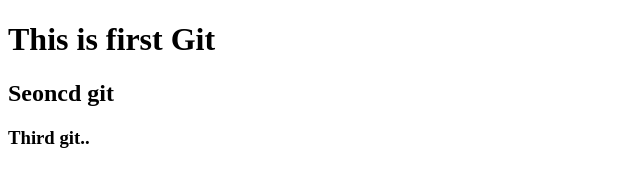
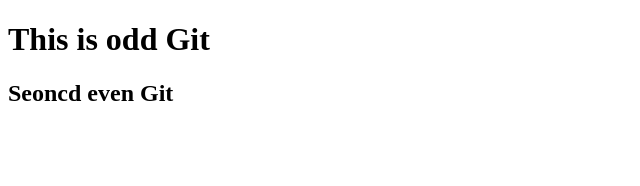
Before and after one commit to yakir1992/newGitTest, a plain HTML site: page social.html in a window 1280 px wide. Shown: the whole page, without its empty margins (0-640 px from the left). Drawn offline with Linux system fonts and the light colour scheme.

Commit message:
Updated social media..for better description

```diff
--- a/social.html
+++ b/social.html
@@ -4,8 +4,7 @@
 				<title>This is our Second Git!</title>
 		</head>
 <body>
-		<h1> This is first Git</h1>
-		<h2>Seoncd git</h2>
-		<h3>Third git..</h3>
+		<h1> This is odd Git</h1>
+		<h2>Seoncd  even Git</h2>
 </body>
 </html>
```
